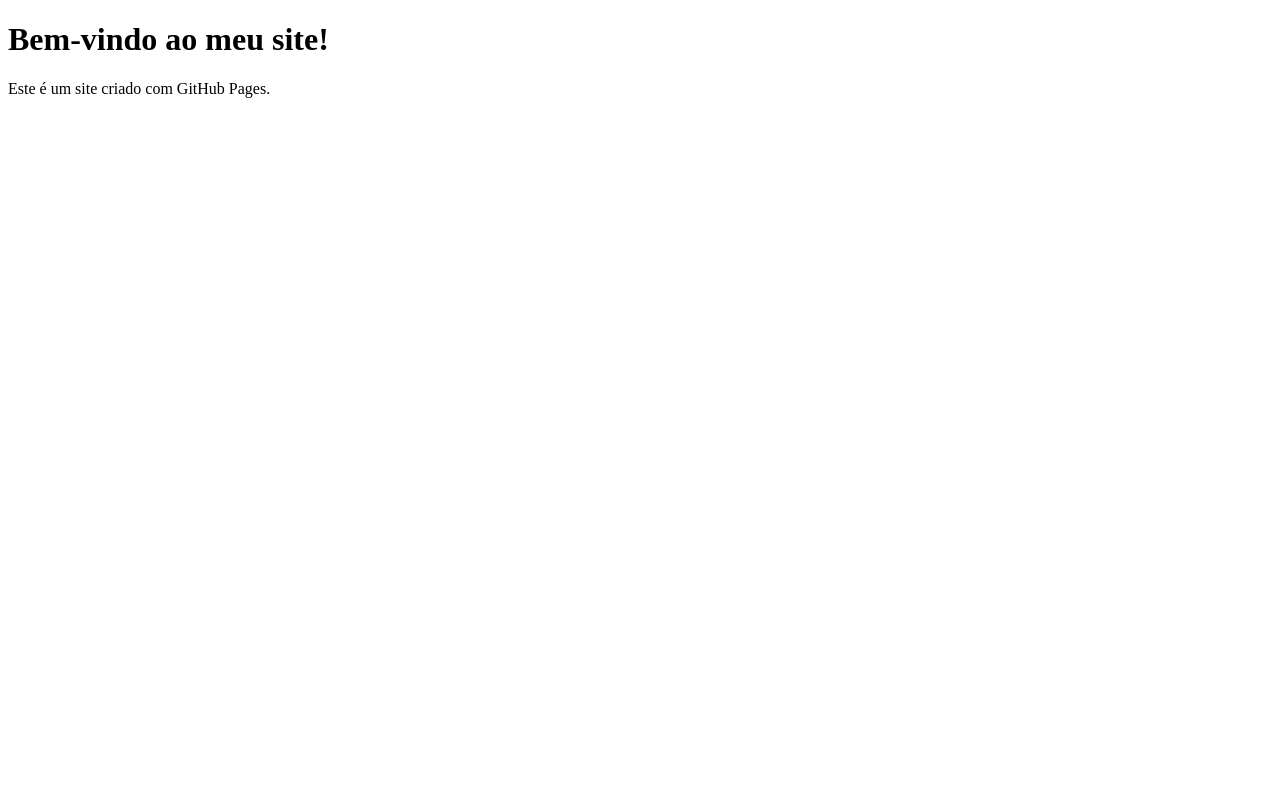
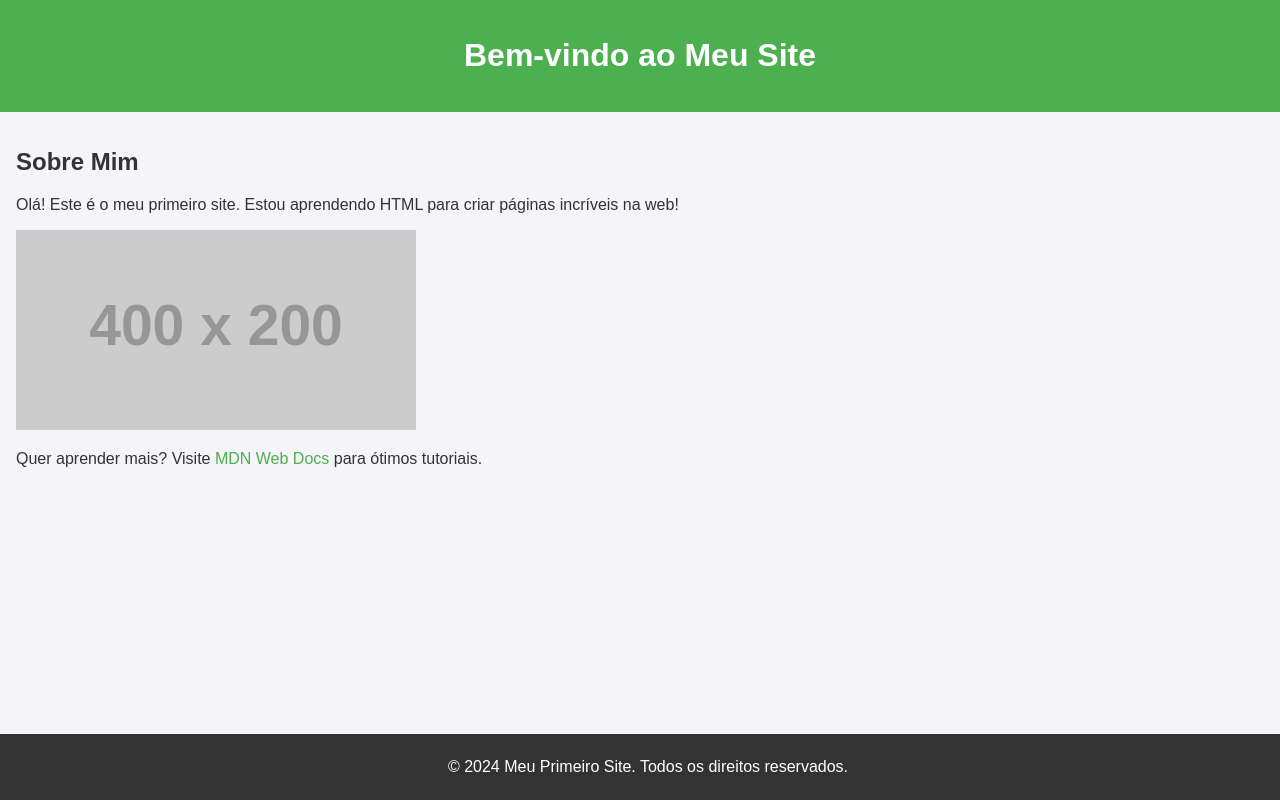
Before and after one commit to YbUser04t/solarneo.github.io, a plain HTML site: page index.html in a window 1280 px wide. Drawn offline with Linux system fonts and the light colour scheme; placeholder pictures from the web are drawn by us.

Commit message:
Update index.html
Signed-off-by: YbUser04t <155252833+YbUser04t@users.noreply.github.com>

```diff
--- a/index.html
+++ b/index.html
@@ -1,12 +1,56 @@
 <!DOCTYPE html>
-<html lang="pt-br">
+<html lang="pt-BR">
 <head>
     <meta charset="UTF-8">
     <meta name="viewport" content="width=device-width, initial-scale=1.0">
-    <title>Meu Site no GitHub Pages</title>
+    <title>Meu Primeiro Site</title>
+    <style>
+        body {
+            font-family: Arial, sans-serif;
+            margin: 0;
+            padding: 0;
+            background-color: #f4f4f9;
+            color: #333;
+        }
+        header {
+            background-color: #4CAF50;
+            color: white;
+            padding: 1rem;
+            text-align: center;
+        }
+        main {
+            padding: 1rem;
+        }
+        footer {
+            background-color: #333;
+            color: white;
+            text-align: center;
+            padding: 0.5rem;
+            position: fixed;
+            bottom: 0;
+            width: 100%;
+        }
+        a {
+            color: #4CAF50;
+            text-decoration: none;
+        }
+        a:hover {
+            text-decoration: underline;
+        }
+    </style>
 </head>
 <body>
-    <h1>Bem-vindo ao meu site!</h1>
-    <p>Este é um site criado com GitHub Pages.</p>
+    <header>
+        <h1>Bem-vindo ao Meu Site</h1>
+    </header>
+    <main>
+        <h2>Sobre Mim</h2>
+        <p>Olá! Este é o meu primeiro site. Estou aprendendo HTML para criar páginas incríveis na web!</p>
+        <img src="https://via.placeholder.com/400x200" alt="Imagem de exemplo">
+        <p>Quer aprender mais? Visite <a href="https://developer.mozilla.org/pt-BR/" target="_blank">MDN Web Docs</a> para ótimos tutoriais.</p>
+    </main>
+    <footer>
+        <p>&copy; 2024 Meu Primeiro Site. Todos os direitos reservados.</p>
+    </footer>
 </body>
 </html>
```
